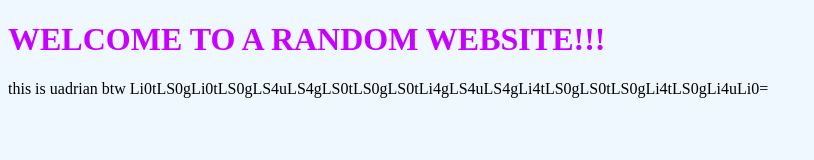
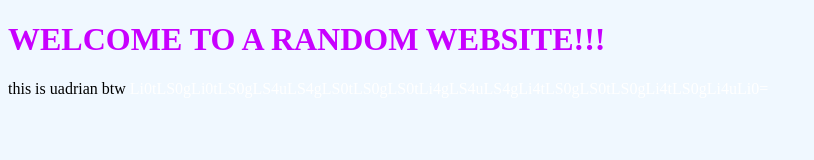
Before and after one commit to uadrian0/uadriansstudios, a plain HTML site: page index.html in a window 1280 px wide. Shown: the whole page, without its empty margins (0-814 px from the left). Drawn offline with Linux system fonts and the light colour scheme.

Commit message:
Update app.css

```diff
--- a/app.css
+++ b/app.css
@@ -1,8 +1,8 @@
 h1 {
     color: #c800ff;
 }
-p1 {
-    font: bold
+p2 {
+    color: #ffffff;
 }
 body {
     background-color: aliceblue;
```
